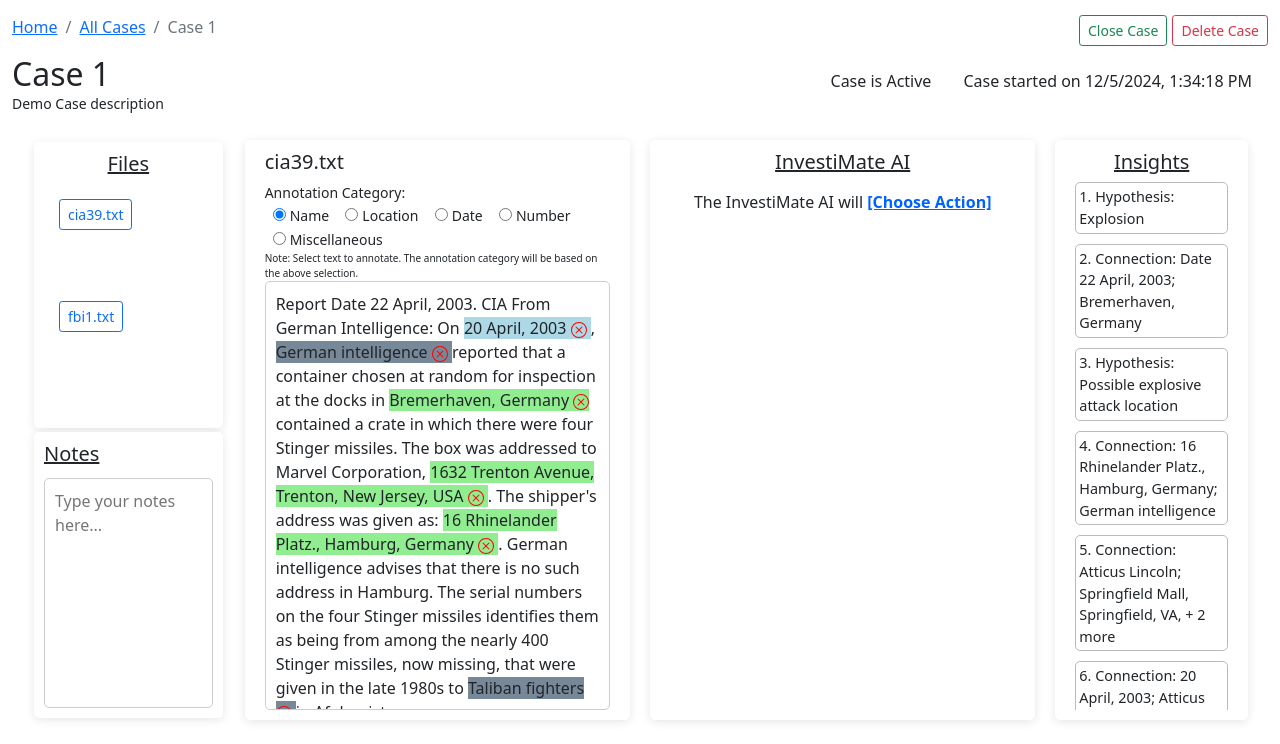
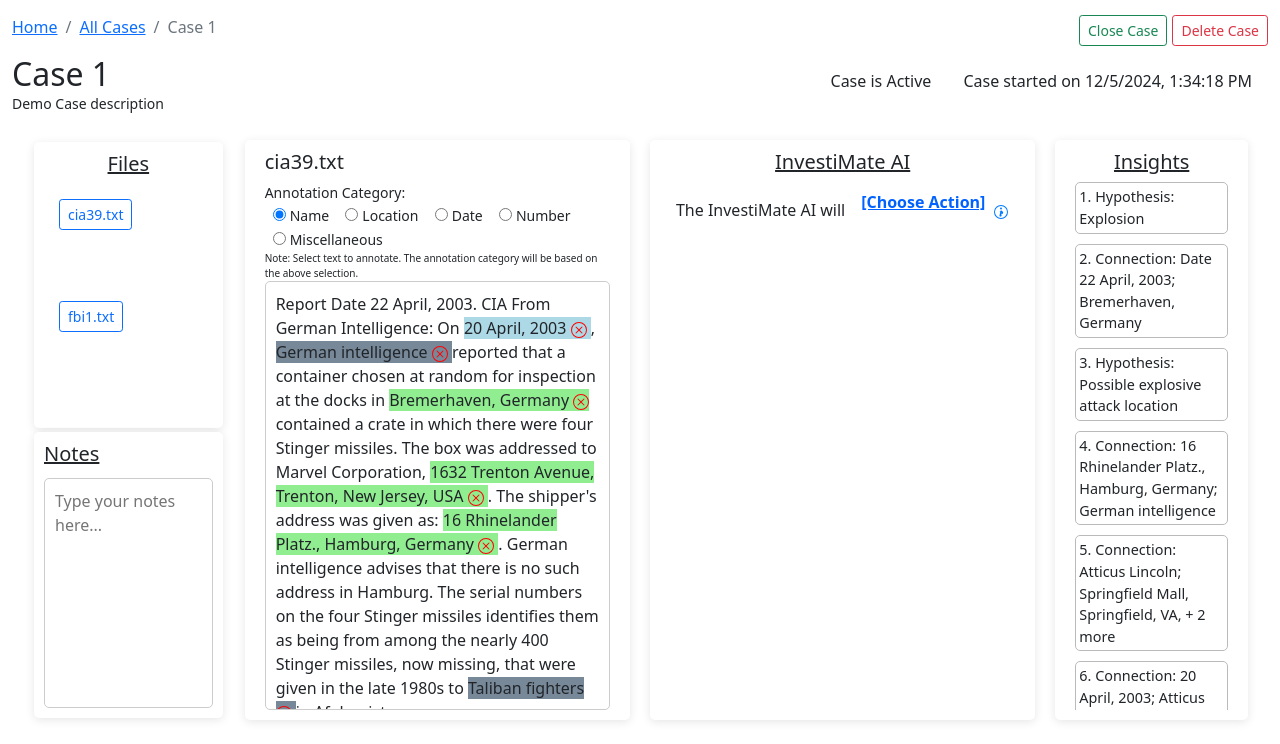
Before and after one commit to 0xdhairya/Investimate, a Django app: page /case/1/ in a window 1280 px wide. Shown: the part 56-800 px from the top of the page. Run offline with Django 5.2, Linux system fonts and the light colour scheme; a user stored in the database is signed in; data comes from the database, SQL or seed files in the repository.

Commit message:
adding icon

```diff
--- a/investimate_project/investimate_app/static/css/ai-box.css
+++ b/investimate_project/investimate_app/static/css/ai-box.css
@@ -52,6 +52,18 @@
     border: 2px solid red;
 }
 
+#infoIcon {
+    cursor: pointer;
+    display: inline-block;
+    vertical-align: middle;
+    color: #007bff; /* Blue color for consistency */
+    margin-left: 5px;
+  }
+
+  #infoIcon:hover {
+    color: #0056b3; /* Darker blue on hover */
+  }
+
 @media screen and (max-width: 768px) {
     .insight-buttons {
         flex-direction: column;
--- a/investimate_project/investimate_app/static/js/ai-box.js
+++ b/investimate_project/investimate_app/static/js/ai-box.js
@@ -3,21 +3,49 @@ import { insightsSection } from './case.js';
 export const setAiAction = () => {
     const dropdownItems = document.querySelectorAll('.ai-action-dropdown-items');
     const dropdownToggle = document.getElementById('aiActionDropdownMenu');
+    const infoIcon = document.getElementById('infoIcon'); // Info icon element
+
     dropdownItems.forEach(item => {
         item.addEventListener('click', (event) => {
             const aiAction = event.target.textContent;
             dropdownToggle.textContent = aiAction;
+
+            // Update sections visibility
             if (aiAction.toLowerCase() == 'hypothesize') {
                 document.getElementById('section-prediction').hidden = false;
                 document.getElementById('section-connection').hidden = true;
                 setDatePicker();
+
+                // Update tooltip for Hypothesize
+                updateTooltip(infoIcon, 'This will help you to hypothesize an event');
             } else {
                 document.getElementById('section-prediction').hidden = true;
                 document.getElementById('section-connection').hidden = false;
+
+                // Update tooltip for Connect
+                updateTooltip(infoIcon, 'This will help you to connect the entities');
             }
         });
     });
-}
+
+    // Initialize tooltip for the info icon
+    initializeTooltip(infoIcon);
+};
+
+// Function to initialize Bootstrap tooltip
+const initializeTooltip = (element) => {
+    const tooltipTriggerList = [].slice.call(document.querySelectorAll('[data-bs-toggle="tooltip"]'));
+    tooltipTriggerList.forEach(function (tooltipTriggerEl) {
+        new bootstrap.Tooltip(tooltipTriggerEl);
+    });
+};
+
+// Function to update tooltip dynamically
+const updateTooltip = (element, message) => {
+    const tooltipInstance = bootstrap.Tooltip.getInstance(element); // Get existing tooltip instance
+    element.setAttribute('title', message); // Update the tooltip title
+    tooltipInstance.setContent({ '.tooltip-inner': message }); // Dynamically update tooltip content
+};
 
 const predictionFilesButtons = () => {
     const checkboxes = document.querySelectorAll('#prediction-file-list .form-check-input');
--- a/investimate_project/investimate_app/templates/investimate_app/ai-box.html
+++ b/investimate_project/investimate_app/templates/investimate_app/ai-box.html
@@ -1,8 +1,15 @@
 <div class="aibox">
   <p class="h5 text-decoration-underline text-center">InvestiMate AI</p>
-  <div class="mt-2 dropdown text-center">
-    <label for="ai-action">The InvestiMate AI will</label>
-    <p class="text-dropdown-toggle" id="aiActionDropdownMenu" role="button" data-bs-toggle="dropdown" aria-expanded="false">[Choose Action]</p>
+  <div class="mt-2 dropdown d-flex align-items-center justify-content-center">
+    <label for="ai-action" class="m-0">The InvestiMate AI will</label>
+    <p class="text-dropdown-toggle ms-3" id="aiActionDropdownMenu" role="button" data-bs-toggle="dropdown" aria-expanded="false">[Choose Action]</p>
+    <span id="infoIcon" data-bs-toggle="tooltip" class="ms-2">
+      <svg xmlns="http://www.w3.org/2000/svg" width="16" height="16" fill="currentColor" class="bi bi-info-circle" viewBox="0 0 16 16">
+        <path d="M8 1a7 7 0 1 1 0 14A7 7 0 0 1 8 1zm0 1a6 6 0 1 0 0 12A6 6 0 0 0 8 2z" />
+        <path d="m8.93 6.588-2.29.287-.082.38.45.083c.294.056.352.176.288.469l-.738 3.468c-.194.91.105 1.319.808 1.319.545 0 .908-.252 1.07-.568.131-.252.172-.568.14-.808l-.287-1.319c-.06-.293.083-.294.36-.176l.467.213c.287.131.468.07.574-.218l.467-1.319c.106-.287.057-.496-.164-.587l-.58-.287c-.105-.07-.147-.105-.115-.176z" />
+        <circle cx="8" cy="4.5" r="1" />
+      </svg>
+    </span>
     <div class="dropdown-menu ai-action-dropdown-items p-0" aria-labelledby="aiActionDropdownMenu">
       <p class="dropdown-item">Hypothesize</p>
       <p class="dropdown-item">Connect</p>
```
